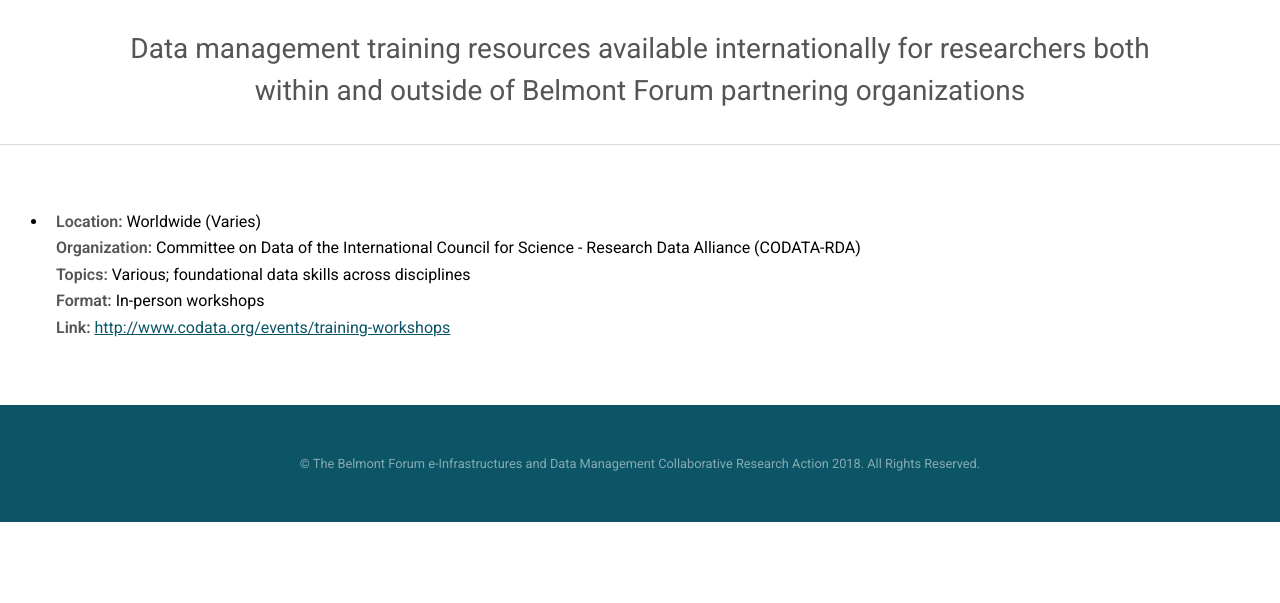
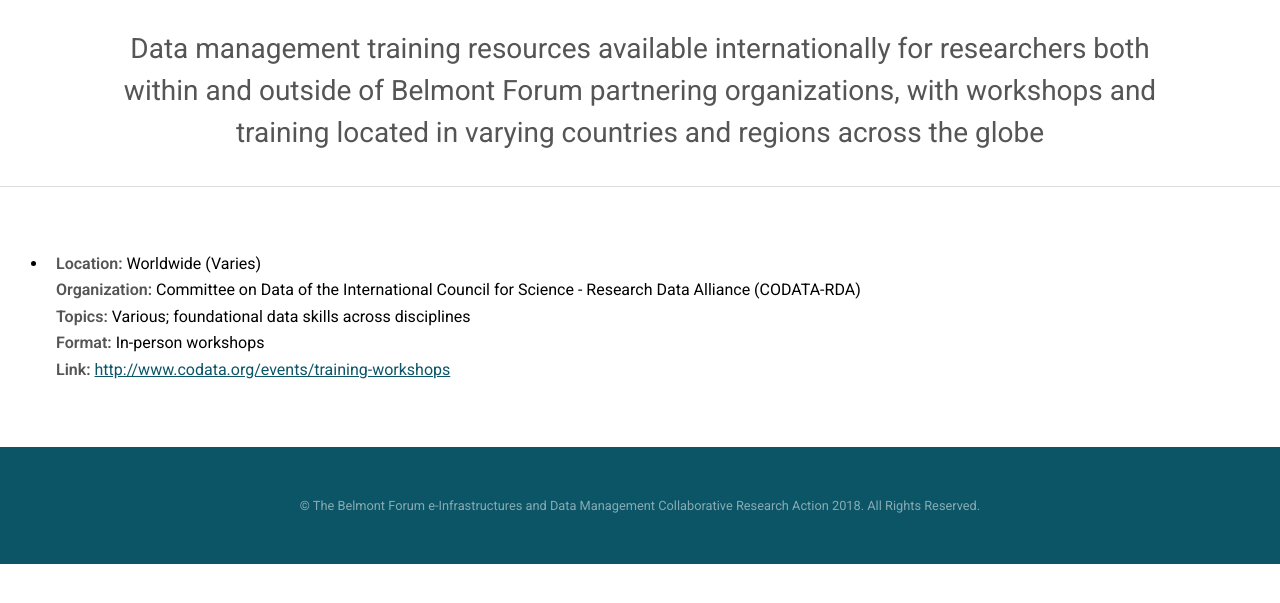
Before and after one commit to bfe-inf/toolkit, a Jekyll site: the page built from dmt-international.html, in a window 1280 px wide, cut to the strip 294-897 px from the top of the page. Built offline with Jekyll 4.4.1, drawn with Linux system fonts in a browser that asks for light colours.

Commit message:
Update dmt-international.html

```diff
--- a/dmt-international.html
+++ b/dmt-international.html
@@ -48,7 +48,7 @@
 			<section id="main" class="wrapper" style="padding-bottom: 0px;">
 				<div class="inner">
 					<header class="align-center">
-						<h3>Data management training resources available internationally for researchers both within and outside of Belmont Forum partnering organizations</h3>
+						<h3>Data management training resources available internationally for researchers both within and outside of Belmont Forum partnering organizations, with workshops and training located in varying countries and regions across the globe</h3>
 					</header>
 			</section>
 			<hr>
```
